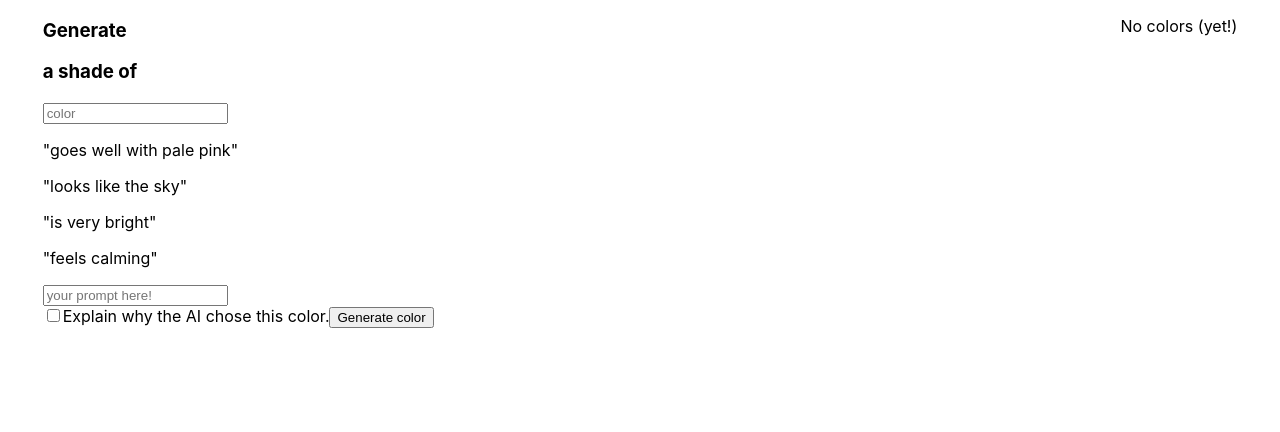
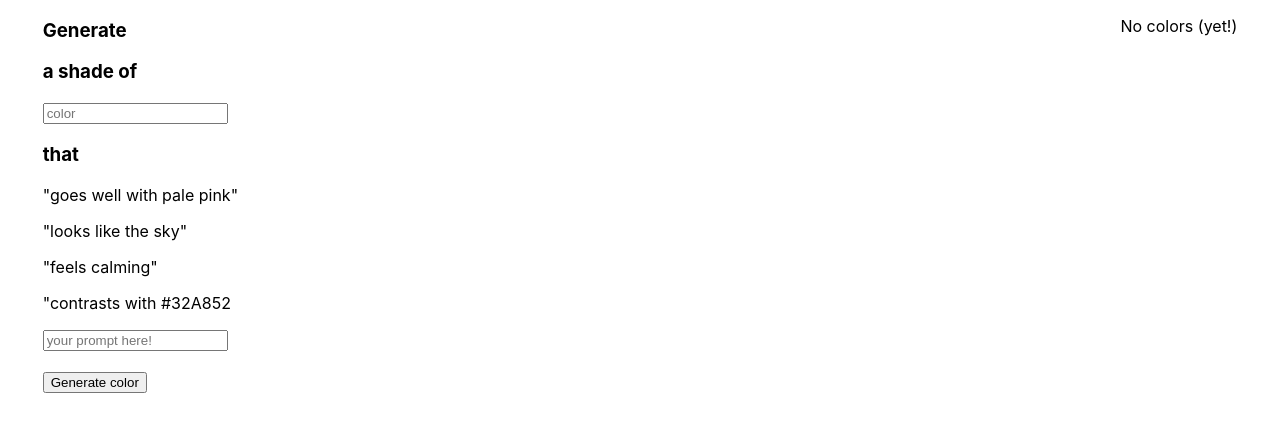
Before and after one commit to AEst2002/final-178, a React (Create React App) app: page / in a window 1280 px wide. Shown: the top 432 px of the page. Built offline with nearby package versions, Linux system fonts and the light colour scheme.

Commit message:
no explanation for single color

```diff
--- a/src/components/Prompter/index.js
+++ b/src/components/Prompter/index.js
@@ -18,9 +18,9 @@ const Prompter = ({currentColors, setCurrentColors}) => {
     const [explanation, setExplanation] = useState(false);
 
     const onSubmit = async (event) => {
-        let prompt = multiColor ? `Come up with hex codes for ${numberInput} colors that ${adjectiveInput}. List each color followed by a single space, including a space after the last color.` : `Come up with a hex code for a shade of ${colorInput} that ${adjectiveInput}  `;
+        let prompt = multiColor ? `Come up with hex codes for ${numberInput} colors that ${adjectiveInput}. List each color followed by a single space, including a space after the last color.` : `Come up with a hex code for a shade of ${colorInput} that ${adjectiveInput}. State the hex code by itself. `;
         if (explanation) {
-          prompt = multiColor ? prompt.concat(`Then, starting with '\\', explain why you chose those colors. Keep the list of colors separate from the explanation`) : `Then, starting with '\\', explain why you chose that color.`;
+          prompt = prompt.concat(`Then, starting with '\\', explain why you chose those colors. Keep the list of colors separate from the explanation`)
         }
         event.preventDefault();
         try {
@@ -30,6 +30,7 @@ const Prompter = ({currentColors, setCurrentColors}) => {
             prompt: prompt,
             max_tokens: 200,
           });
+          console.log(completion)
 
           if (explanation) {
             let resultArray = completion.data.choices[0].text.split('\\')
@@ -77,11 +78,12 @@ const Prompter = ({currentColors, setCurrentColors}) => {
                       placeholder="color"
                       value={colorInput}
                       onChange={(e) => setColorInput(e.target.value)}/>
+                    <h3>that</h3>
 
                     <p>"goes well with pale pink"</p>
                     <p>"looks like the sky"</p>
-                    <p>"is very bright"</p>
                     <p>"feels calming"</p>
+                    <p>"contrasts with #32A852 </p>
                   </div>
                 )}
 
@@ -93,13 +95,15 @@ const Prompter = ({currentColors, setCurrentColors}) => {
                   onChange={(e) => setAdjectiveInput(e.target.value)}
               />
               <br/>
-              <input
-                type="checkbox"
-                value={explanation}
-                onChange={(e) => setExplanation(!explanation)}
-              />
-              { multiColor ? <span class="help-text">Explain why the AI chose these colors.</span>
-                           :  <span class="help-text">Explain why the AI chose this color.</span>
+              { multiColor ?
+                (<div>
+                    <input
+                      type="checkbox"
+                      value={explanation}
+                      onChange={(e) => setExplanation(!explanation)}
+                    />
+                    <span class="help-text">Explain why the AI chose these colors.</span>
+                  </div>) : <br/>
               }
 
               { multiColor ? <input type="submit" value="Generate colors" />
```
